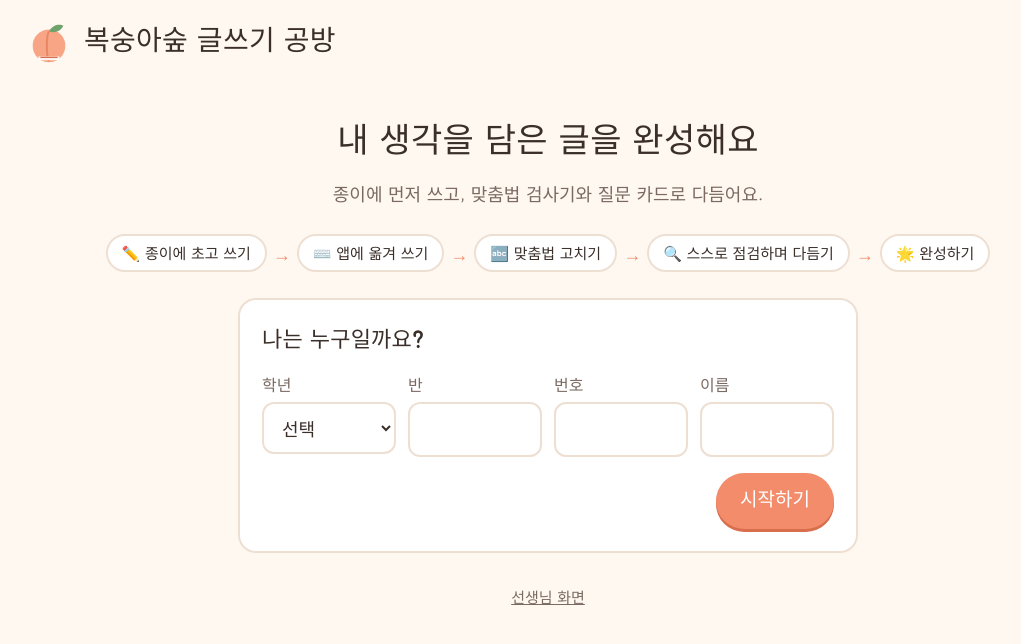
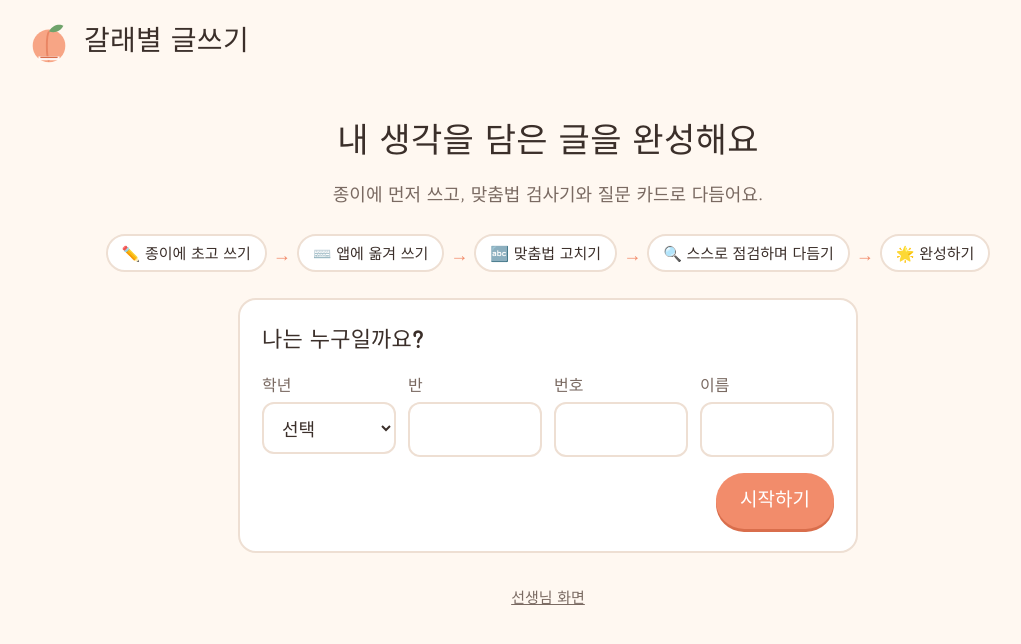
Before and after one commit to camilacoreana/camilacoreana.github.io, a plain HTML site: page writing.html in a window 1280 px wide. Shown: the whole page, without its empty margins (92-1113 px from the left). Drawn offline with Linux system fonts and the light colour scheme.

Commit message:
글쓰기 앱 이름을 '갈래별 글쓰기'로 변경
Co-Authored-By: Claude Opus 5.5 <noreply@anthropic.com>
Claude-Session: https://claude.ai/code/session_01UkjEUFWNPstWYdLCCN5rXi

```diff
--- a/writing.html
+++ b/writing.html
@@ -3,7 +3,7 @@
 <head>
 <meta charset="UTF-8">
 <meta name="viewport" content="width=device-width, initial-scale=1">
-<title>복숭아숲 글쓰기 공방</title>
+<title>갈래별 글쓰기</title>
 <link rel="preconnect" href="https://fonts.googleapis.com">
 <link href="https://fonts.googleapis.com/css2?family=Gowun+Dodum&family=Jua&display=swap" rel="stylesheet">
 <style>
@@ -213,7 +213,7 @@ table.list tr.click:hover td{background:#FFFAF6}
       <path d="M13 38h22v4H13z" fill="#fff" opacity=".9"/>
       <path d="M15 39h18" stroke="#D96E4C" stroke-width="1.4"/>
     </svg>
-    <h1>복숭아숲 글쓰기 공방</h1>
+    <h1>갈래별 글쓰기</h1>
     <div class="who" id="who"></div>
   </header>
 
```
